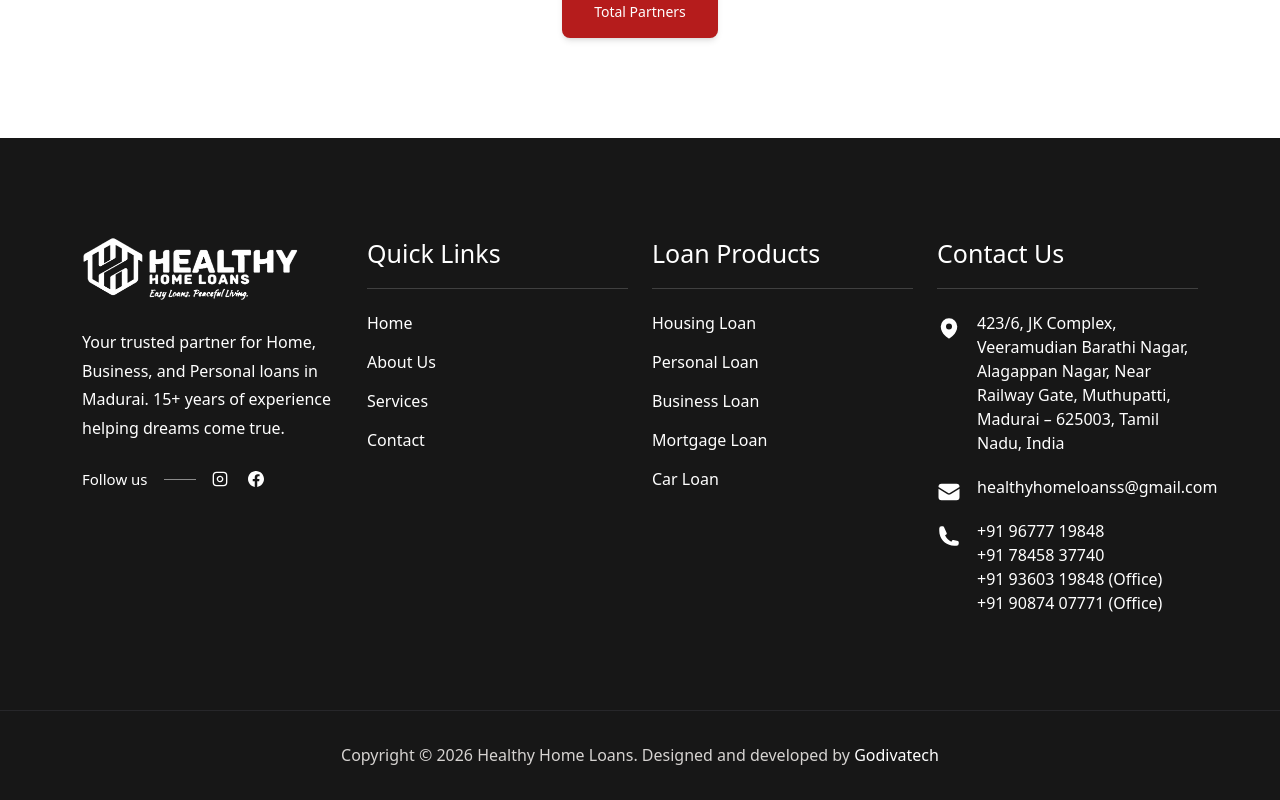
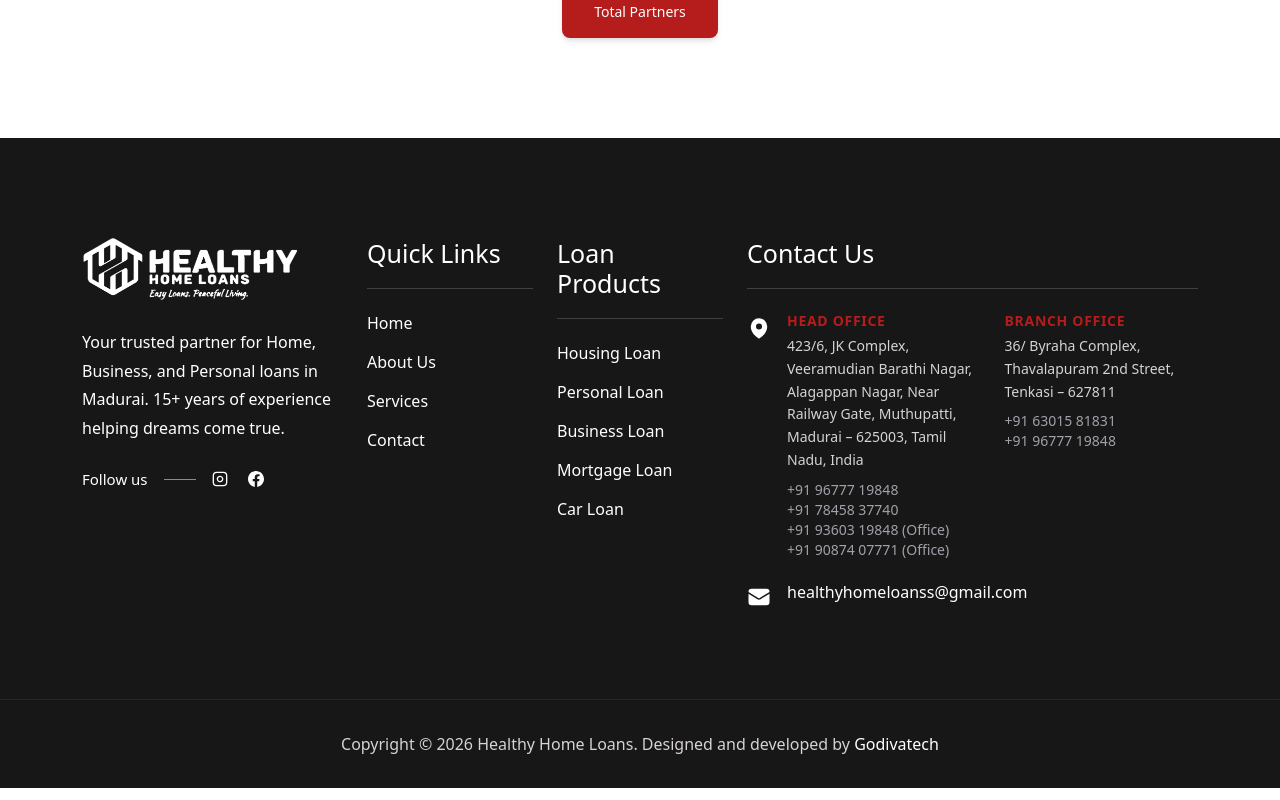
Before and after one commit to godivatech/Healthy-Home-Loans, a React (Vite) app: page /partners in a window 1280 px wide. Shown: the part 3276-4076 px from the top of the page. Built offline with nearby package versions, Linux system fonts and the light colour scheme.

Commit message:
changes in ui

```diff
--- a/src/pages/Contact.tsx
+++ b/src/pages/Contact.tsx
@@ -18,50 +18,64 @@ export const ContactPage = () => {
                         {/* Contact Info */}
                         <div className="w-full lg:w-1/3 px-3 mb-8 lg:mb-0">
                             <FadeIn direction="right" delay={0.2} fullWidth className="h-full">
-                                <div className="bg-gray-50 p-8 rounded-lg h-full">
-                                    <h3 className="text-2xl font-bold font-rubik_0b5097 mb-6 text-neutral-900">Get in Touch</h3>
+                                <div className="bg-gray-50 p-6 md:p-8 rounded-lg h-full">
+                                    <h3 className="text-xl md:text-2xl font-bold font-rubik_0b5097 mb-6 text-neutral-900">Our Locations</h3>
 
-                                    <div className="mb-6">
-                                        <h4 className="font-bold text-lg mb-2 text-primary">Office Address</h4>
-                                        <p className="text-zinc-600 leading-relaxed">
-                                            Healthy Home Loans<br />
-                                            423/6, JK Complex, Veeramudian Barathi Nagar,<br />
+                                    <div className="space-y-6">
+                                        {/* Head Office */}
+                                        <div className="bg-white p-4 rounded border border-gray-100 shadow-sm relative pl-4 border-l-4 border-l-primary">
+                                            <h4 className="font-bold text-lg mb-2 text-primary">Head Office</h4>
+                                            <p className="text-zinc-600 text-sm leading-relaxed mb-3">
+                                                423/6, JK Complex,<br />
+                                                Veeramudian Barathi Nagar,<br />
                                                 Alagappan Nagar, Near Railway Gate,<br />
-                                            Muthupatti, Madurai – 625003, Tamil Nadu, India
+                                                Muthupatti, Madurai – 625003
+                                            </p>
+                                            <div className="space-y-1 pt-2 border-t border-gray-50">
+                                                <p className="text-zinc-600 text-sm">
+                                                    <span className="font-medium text-neutral-900 block text-xs uppercase tracking-wider mb-1">Mobile</span>
+                                                    <a href="tel:+919677719848" className="hover:text-primary transition-colors block font-medium">+91 96777 19848</a>
+                                                    <a href="tel:+917845837740" className="hover:text-primary transition-colors block font-medium">+91 78458 37740</a>
+                                                </p>
+                                                <p className="text-zinc-600 text-sm mt-2">
+                                                    <span className="font-medium text-neutral-900 block text-xs uppercase tracking-wider mb-1">Office</span>
+                                                    <a href="tel:+919360319848" className="hover:text-primary transition-colors block font-medium">+91 93603 19848</a>
+                                                    <a href="tel:+919087407771" className="hover:text-primary transition-colors block font-medium">+91 90874 07771</a>
                                                 </p>
                                             </div>
+                                        </div>
 
-                                    <div className="mb-6">
-                                        <h4 className="font-bold text-lg mb-2 text-primary">Phone</h4>
-                                        <p className="text-zinc-600 mb-1">
-                                            <a href="tel:+919677719848" className="hover:text-primary transition-colors">+91 96777 19848</a>
+                                        {/* Branch Office */}
+                                        <div className="bg-white p-4 rounded border border-gray-100 shadow-sm relative pl-4 border-l-4 border-l-neutral-700">
+                                            <h4 className="font-bold text-lg mb-2 text-neutral-800">Tenkasi Branch</h4>
+                                            <p className="text-zinc-600 text-sm leading-relaxed mb-3">
+                                                36/ Byraha Complex,<br />
+                                                Thavalapuram 2nd Street,<br />
+                                                Tenkasi – 627811
                                             </p>
-                                        <p className="text-zinc-600">
-                                            <a href="tel:+917845837740" className="hover:text-primary transition-colors">+91 78458 37740</a>
+                                            <div className="space-y-1 pt-2 border-t border-gray-50">
+                                                <p className="text-zinc-600 text-sm">
+                                                    <span className="font-medium text-neutral-900 block text-xs uppercase tracking-wider mb-1">Contact</span>
+                                                    <a href="tel:+916301581831" className="hover:text-primary transition-colors block font-medium">+91 63015 81831</a>
+                                                    <a href="tel:+919677719848" className="hover:text-primary transition-colors block font-medium">+91 96777 19848</a>
                                                 </p>
                                             </div>
-
-                                    <div className="mb-6">
-                                        <h4 className="font-bold text-lg mb-2 text-primary">Office Number</h4>
-                                        <p className="text-zinc-600 mb-1">
-                                            <a href="tel:+919360319848" className="hover:text-primary transition-colors">+91 93603 19848</a>
-                                        </p>
-                                        <p className="text-zinc-600">
-                                            <a href="tel:+919087407771" className="hover:text-primary transition-colors">+91 90874 07771</a>
-                                        </p>
+                                        </div>
                                     </div>
 
-                                    <div className="mb-6">
-                                        <h4 className="font-bold text-lg mb-2 text-primary">Email</h4>
+                                    <div className="mt-8 pt-6 border-t border-gray-200">
+                                        <div className="mb-4">
+                                            <h4 className="font-bold text-base mb-1 text-primary">Email Support</h4>
                                             <p className="text-zinc-600">
-                                            <a href="mailto:healthyhomeloanss@gmail.com" className="hover:text-primary transition-colors">healthyhomeloanss@gmail.com</a>
+                                                <a href="mailto:healthyhomeloanss@gmail.com" className="hover:text-primary transition-colors underline decoration-dotted underline-offset-4">healthyhomeloanss@gmail.com</a>
                                             </p>
                                         </div>
 
                                         <div>
-                                        <h4 className="font-bold text-lg mb-2 text-primary">Office Hours</h4>
-                                        <p className="text-zinc-600">Mon - Sat: 9:30 AM - 6:00 PM</p>
-                                        <p className="text-zinc-600">Sunday: By Appointment</p>
+                                            <h4 className="font-bold text-base mb-1 text-primary">Office Hours</h4>
+                                            <p className="text-zinc-600 text-sm">Mon - Sat: 9:30 AM - 6:00 PM</p>
+                                            <p className="text-zinc-600 text-sm">Sunday: By Appointment</p>
+                                        </div>
                                     </div>
                                 </div>
                             </FadeIn>
--- a/src/sections/Footer/components/FooterColumn.tsx
+++ b/src/sections/Footer/components/FooterColumn.tsx
@@ -15,6 +15,14 @@ export type FooterColumnProps = {
         url: string;
     }>;
     address?: string;
+    addresses?: Array<{
+        label?: string;
+        content: string;
+        phones?: Array<{
+            text: string;
+            url: string;
+        }>;
+    }>;
     emails?: Array<{
         text: string;
         url: string;
@@ -23,12 +31,15 @@ export type FooterColumnProps = {
         text: string;
         url: string;
     }>;
+    columnClass?: string;
 };
 
 export const FooterColumn = (props: FooterColumnProps) => {
+    const widthClass = props.columnClass || "md:w-3/12";
+
     if (props.variant === "logo") {
         return (
-            <div className="box-border caret-transparent shrink-0 max-w-full w-full px-3 md:w-3/12">
+            <div className={`box-border caret-transparent shrink-0 max-w-full w-full px-3 ${widthClass}`}>
                 <div className="box-border caret-transparent mb-[25px] -mt-8">
                     <div className="box-border caret-transparent">
                         <a
@@ -91,7 +102,7 @@ export const FooterColumn = (props: FooterColumnProps) => {
 
     if (props.variant === "links") {
         return (
-            <div className="box-border caret-transparent shrink-0 max-w-full w-full px-3 md:w-3/12">
+            <div className={`box-border caret-transparent shrink-0 max-w-full w-full px-3 ${widthClass}`}>
                 <div className="box-border caret-transparent mb-[25px]">
                     <h3 className="text-white text-[22px] font-medium border-b-neutral-700 box-border caret-transparent leading-[26.4px] mb-[22px] pb-5 border-t-white border-x-white border-b font-rubik_0b5097 md:text-[25px] md:leading-[30px]">
                         {props.title}
@@ -115,12 +126,32 @@ export const FooterColumn = (props: FooterColumnProps) => {
 
     if (props.variant === "contact") {
         return (
-            <div className="box-border caret-transparent shrink-0 max-w-full w-full px-3 md:w-3/12">
+            <div className={`box-border caret-transparent shrink-0 max-w-full w-full px-3 ${widthClass}`}>
                 <div className="box-border caret-transparent mb-[25px]">
                     <h3 className="text-white text-[22px] font-medium border-b-neutral-700 box-border caret-transparent leading-[26.4px] mb-[22px] pb-5 border-t-white border-x-white border-b font-rubik_0b5097 md:text-[25px] md:leading-[30px]">
                         {props.title}
                     </h3>
-                    {props.address && (
+                    {props.addresses && props.addresses.length > 0 && (
+                        <div className="relative box-border caret-transparent mb-5 pl-10">
+                            <svg className="absolute left-0 top-[5px] w-6 h-6 text-white" fill="currentColor" viewBox="0 0 24 24">
+                                <path fillRule="evenodd" d="M11.54 22.351l.07.04.028.016a.76.76 0 00.723 0l.028-.015.071-.041a16.975 16.975 0 001.144-.742 19.58 19.58 0 002.683-2.282c1.944-1.99 3.963-4.98 3.963-8.827a8.25 8.25 0 00-16.5 0c0 3.846 2.02 6.837 3.963 8.827a19.58 19.58 0 002.682 2.282 16.975 16.975 0 001.145.742zM12 13.5a3 3 0 100-6 3 3 0 000 6z" clipRule="evenodd" />
+                            </svg>
+                            <div className="grid grid-cols-1 lg:grid-cols-2 gap-x-6 gap-y-4">
+                                {props.addresses.map((addr, index) => (
+                                    <div key={index} className="text-white box-border caret-transparent">
+                                        {addr.label && <div className="font-bold text-primary mb-1 text-sm uppercase tracking-wider">{addr.label}</div>}
+                                        <div className="text-sm leading-relaxed text-zinc-300 mb-2">{addr.content}</div>
+                                        {addr.phones && addr.phones.map((phone, pIndex) => (
+                                            <a key={pIndex} href={phone.url} className="block text-sm text-zinc-400 hover:text-primary transition-colors">
+                                                {phone.text}
+                                            </a>
+                                        ))}
+                                    </div>
+                                ))}
+                            </div>
+                        </div>
+                    )}
+                    {props.address && !props.addresses && (
                         <div className="relative box-border caret-transparent mb-5 pl-10">
                             <svg className="absolute left-0 top-[5px] w-6 h-6 text-white" fill="currentColor" viewBox="0 0 24 24">
                                 <path fillRule="evenodd" d="M11.54 22.351l.07.04.028.016a.76.76 0 00.723 0l.028-.015.071-.041a16.975 16.975 0 001.144-.742 19.58 19.58 0 002.683-2.282c1.944-1.99 3.963-4.98 3.963-8.827a8.25 8.25 0 00-16.5 0c0 3.846 2.02 6.837 3.963 8.827a19.58 19.58 0 002.682 2.282 16.975 16.975 0 001.145.742zM12 13.5a3 3 0 100-6 3 3 0 000 6z" clipRule="evenodd" />
--- a/src/sections/Footer/components/FooterContent.tsx
+++ b/src/sections/Footer/components/FooterContent.tsx
@@ -6,6 +6,7 @@ export const FooterContent = () => {
         <div className="box-border caret-transparent flex flex-wrap -mx-3">
             <FooterColumn
                 variant="logo"
+                columnClass="md:w-3/12"
                 logoUrl={logo}
                 logoAlt="Healthy Home Loans"
                 description="Your trusted partner for Home, Business, and Personal loans in Madurai. 15+ years of experience helping dreams come true."
@@ -16,6 +17,7 @@ export const FooterContent = () => {
             />
             <FooterColumn
                 variant="links"
+                columnClass="md:w-2/12"
                 title="Quick Links"
                 links={[
                     { text: "Home", url: "/" },
@@ -26,6 +28,7 @@ export const FooterContent = () => {
             />
             <FooterColumn
                 variant="links"
+                columnClass="md:w-2/12"
                 title="Loan Products"
                 links={[
                     { text: "Housing Loan", url: "/services" },
@@ -37,16 +40,30 @@ export const FooterContent = () => {
             />
             <FooterColumn
                 variant="contact"
+                columnClass="md:w-5/12"
                 title="Contact Us"
-                address="423/6, JK Complex, Veeramudian Barathi Nagar, Alagappan Nagar, Near Railway Gate, Muthupatti, Madurai – 625003, Tamil Nadu, India"
+                addresses={[
+                    {
+                        label: "Head Office",
+                        content: "423/6, JK Complex, Veeramudian Barathi Nagar, Alagappan Nagar, Near Railway Gate, Muthupatti, Madurai – 625003, Tamil Nadu, India",
+                        phones: [
+                            { text: "+91 96777 19848", url: "tel:+919677719848" },
+                            { text: "+91 78458 37740", url: "tel:+917845837740" },
+                            { text: "+91 93603 19848 (Office)", url: "tel:+919360319848" },
+                            { text: "+91 90874 07771 (Office)", url: "tel:+919087407771" },
+                        ]
+                    },
+                    {
+                        label: "Branch Office",
+                        content: "36/ Byraha Complex, Thavalapuram 2nd Street, Tenkasi – 627811",
+                        phones: [
+                            { text: "+91 63015 81831", url: "tel:+916301581831" },
+                            { text: "+91 96777 19848", url: "tel:+919677719848" }
+                        ]
+                    }
+                ]}
                 emails={[
                     { text: "healthyhomeloanss@gmail.com", url: "mailto:healthyhomeloanss@gmail.com" },
-                ]}
-                phones={[
-                    { text: "+91 96777 19848", url: "tel:+919677719848" },
-                    { text: "+91 78458 37740", url: "tel:+917845837740" },
-                    { text: "+91 93603 19848 (Office)", url: "tel:+919360319848" },
-                    { text: "+91 90874 07771 (Office)", url: "tel:+919087407771" },
                 ]}
             />
         </div>
```
Lines whose indentation alone changed are shown as unchanged.
